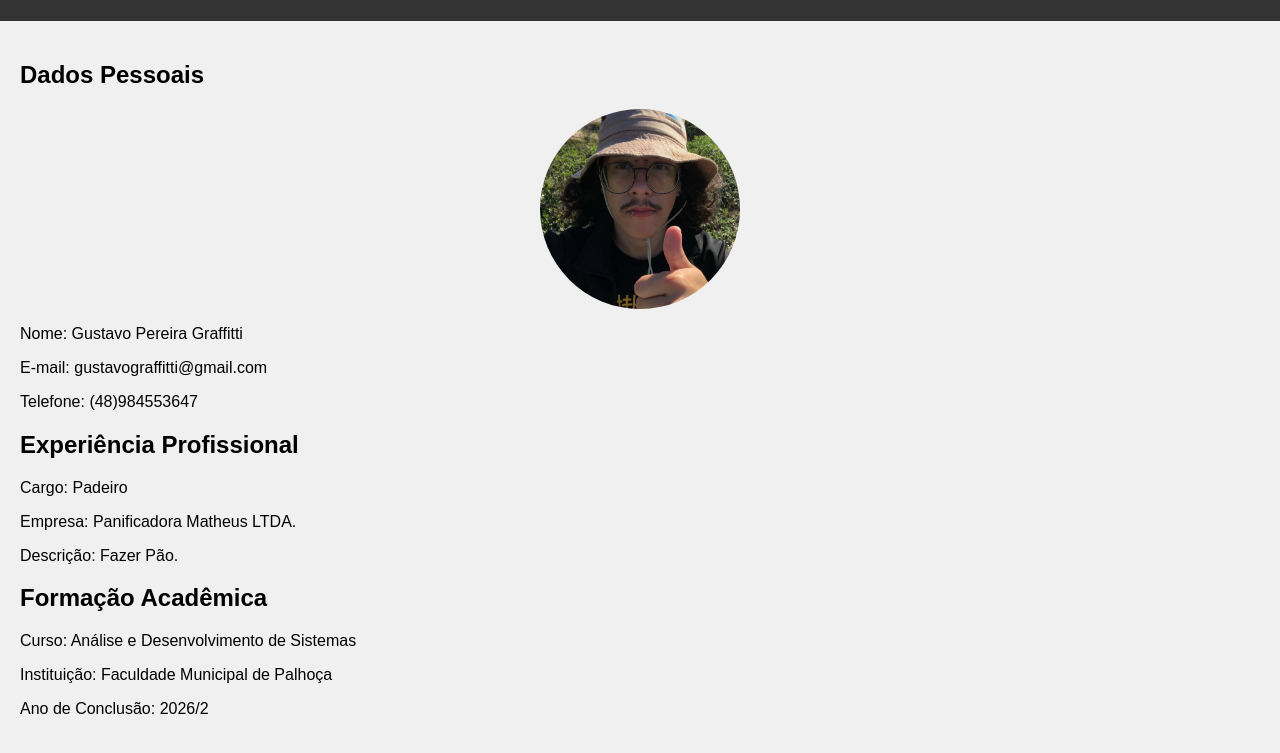
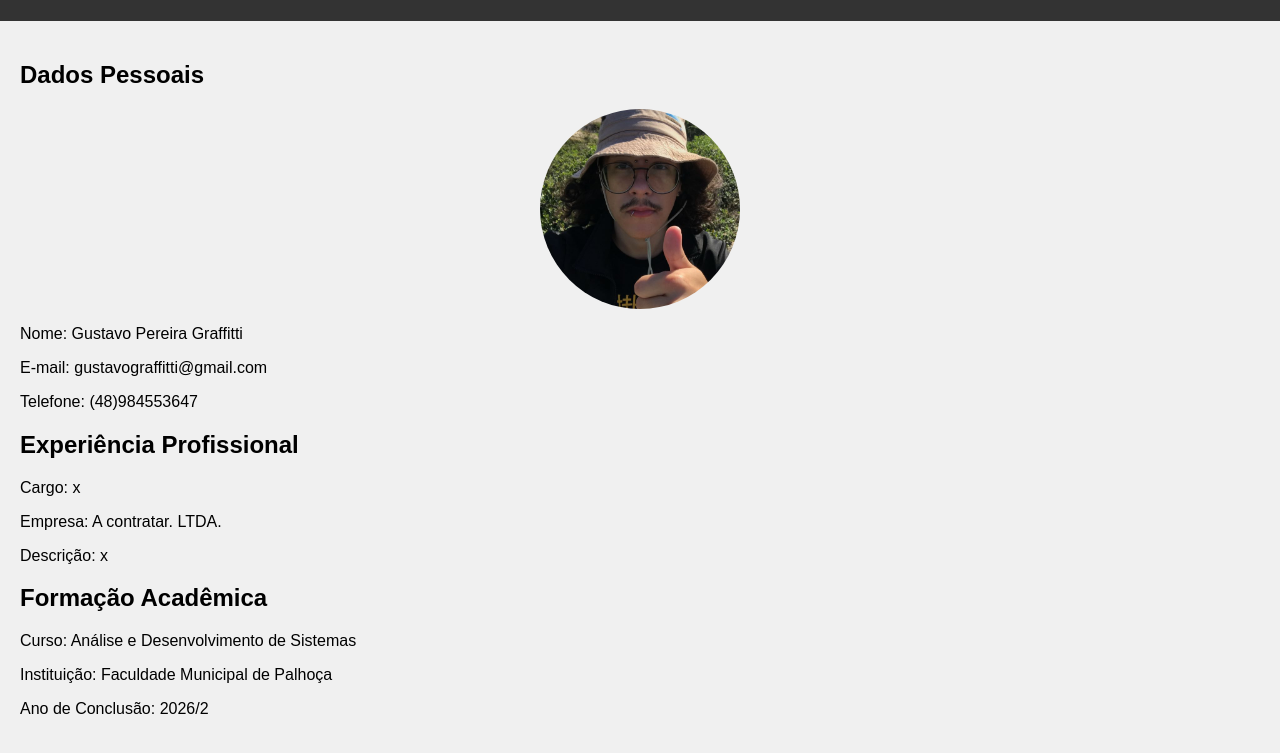
Before and after one commit to byegabo/curriculum, a plain HTML site: page index.html in a window 1280 px wide. Shown: the part 99-852 px from the top of the page. Drawn offline with Linux system fonts and the light colour scheme.

Commit message:
index.html

```diff
--- a/index.html
+++ b/index.html
@@ -41,9 +41,9 @@
         <p>Telefone: (48)984553647</p>
 
         <h2>Experiência Profissional</h2>
-        <p>Cargo: Padeiro</p>
-        <p>Empresa: Panificadora Matheus LTDA.</p>
-        <p>Descrição: Fazer Pão.</p>
+        <p>Cargo: x </p>
+        <p>Empresa: A contratar. LTDA.</p>
+        <p>Descrição: x </p>
 
         <h2>Formação Acadêmica</h2>
         <p>Curso: Análise e Desenvolvimento de Sistemas</p>
```
